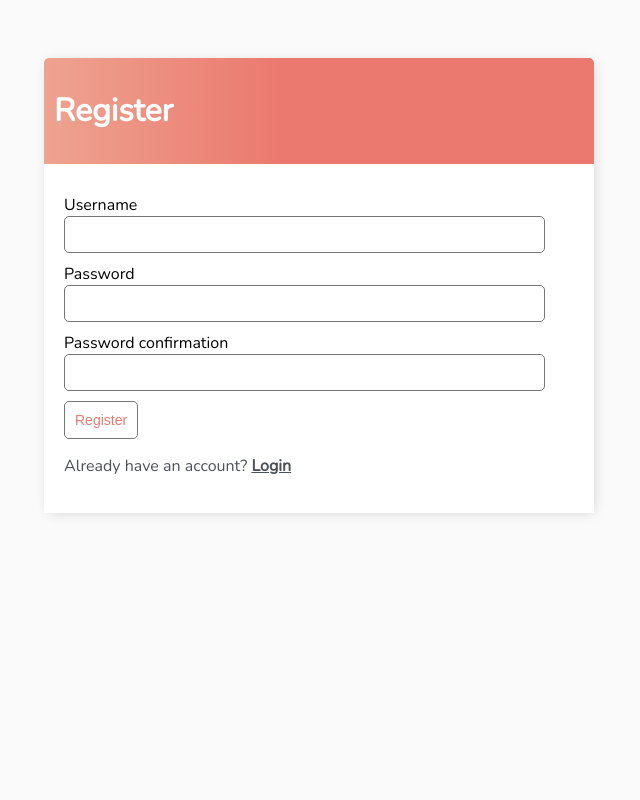
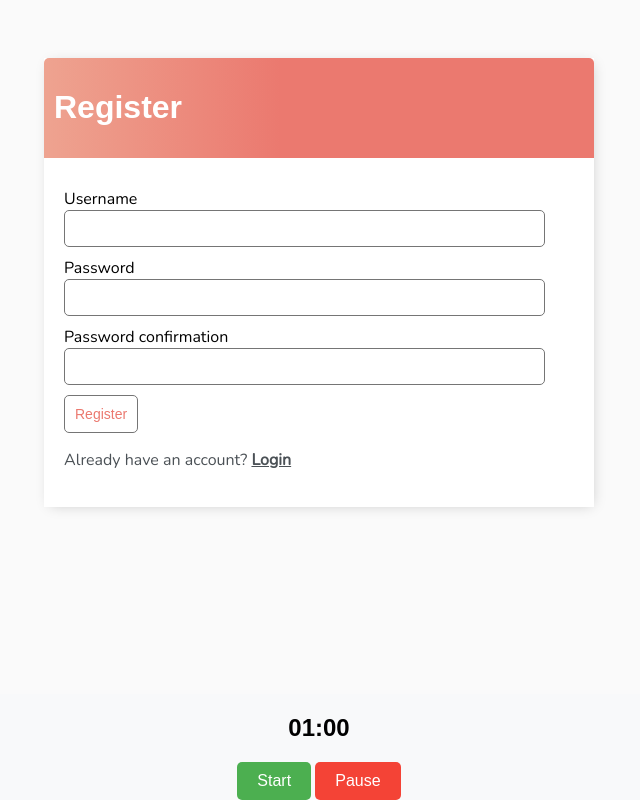
Before and after one commit to ahmedabdelwahed2002/Project, a Django app: page /register/ in a window 1280 px wide. Shown: the whole page, without its empty margins (321-961 px from the left). Run offline with Django 4.2, Linux system fonts and the light colour scheme.

Commit message:
added Pomodoro timer

```diff
--- a/todo/todo_app/templates/todo_app/main.html
+++ b/todo/todo_app/templates/todo_app/main.html
@@ -15,6 +15,15 @@
     <link href="https://fonts.googleapis.com/css2?family=Nunito:wght@200&display=swap" rel="stylesheet">
 
     <style>
+        #footer {
+            position: fixed;
+            left: 0;
+            bottom: 0;
+            width: 100%;
+            background-color: #f8f9fa;
+            color: black;
+            text-align: center;
+        }
         body {
             background-color: #FAFAFA;
             font-family: 'Nunito', sans-serif;
@@ -26,7 +35,7 @@
         h3,
         h4,
         h5,
-        h6,
+        h6
             {
             font-family: 'Raleway', sans-serif;
         }
@@ -195,6 +204,32 @@
         .card-body {
             padding: 20px;
         }
+        button {
+            padding: 10px 20px;
+            font-size: 16px;
+            border: none;
+            border-radius: 5px;
+            cursor: pointer;
+            transition: background-color 0.3s ease;
+        }
+
+        #start {
+            background-color: #4CAF50; /* Green */
+            color: white;
+        }
+
+        #pause {
+            background-color: #f44336; /* Red */
+            color: white;
+        }
+
+        #start:hover {
+            background-color: #45a049; /* Darker green */
+        }
+
+        #pause:hover {
+            background-color: #da190b; /* Darker red */
+        }
     </style>
 </head>
 
@@ -203,7 +238,85 @@
     <div class="container">
         {% block content %} {% endblock content %}
     </div>
+    <div id="footer">
+        <h2 id="timer">25:00</h2>
+        <button id="start">Start</button>
+        <button id="pause">Pause</button>
+    </div>
+    <script>
+        var workMinutes = 1;
+        var shortBreakMinutes = 5;
+        var longBreakMinutes = 15;
+        var seconds = 0;
+        var workSessions = 0;
+        var timerId;
+        var TimerStarted;
+        // Load state from local storage
+        workMinutes =parseInt(localStorage.getItem('workMinutes') || 1);
+        seconds = parseInt(localStorage.getItem('seconds') || 0);
+        workSessions = parseInt(localStorage.getItem('workSessions') || 0);
+        timerOn = parseInt(localStorage.getItem('timerOn'));
+        var displaySeconds = seconds;
+            var displayWorkMinutes = workMinutes;
 
+            if (seconds < 10) {
+                displaySeconds = "0" + seconds;
+            }
+            if (workMinutes < 10) {
+                displayWorkMinutes = "0" + workMinutes;
+            }
+            document.getElementById("timer").innerHTML = displayWorkMinutes + ":" + displaySeconds;
+        if(timerOn)
+        {
+            timerId = setInterval(pomodoro, 1000);
+        }
+
+        document.getElementById("start").addEventListener("click", function() {
+            timerId = setInterval(pomodoro, 1000);
+            timerOn =1;
+            localStorage.setItem('timerOn', timerOn);
+        });
+
+        document.getElementById("pause").addEventListener("click", function() {
+            clearInterval(timerId);
+            timerOn =0;
+            localStorage.setItem('timerOn', timerOn);
+        });
+
+        function pomodoro() {
+            var displaySeconds = seconds;
+            var displayWorkMinutes = workMinutes;
+
+            if (seconds < 10) {
+                displaySeconds = "0" + seconds;
+            }
+            if (workMinutes < 10) {
+                displayWorkMinutes = "0" + workMinutes;
+            }
+            document.getElementById("timer").innerHTML = displayWorkMinutes + ":" + displaySeconds;
+
+            if (seconds <= 0 && workMinutes <= 0) {
+                workSessions++;
+                if (workSessions % 4 === 0) {
+                    alert("Work session complete! Take a long break.");
+                    workMinutes = longBreakMinutes;
+                } else {
+                    alert("Work session complete! Take a short break.");
+                    workMinutes = shortBreakMinutes;
+                }
+                seconds = 0;
+            } else if (seconds <= 0) {
+                workMinutes--;
+                seconds = 59;
+            } else {
+                seconds--;
+            }
+            // Save state to local storage
+            localStorage.setItem('workMinutes', workMinutes);
+            localStorage.setItem('seconds', seconds);
+            localStorage.setItem('workSessions', workSessions);
+        }
+    </script>
 </body>
 
 
```
